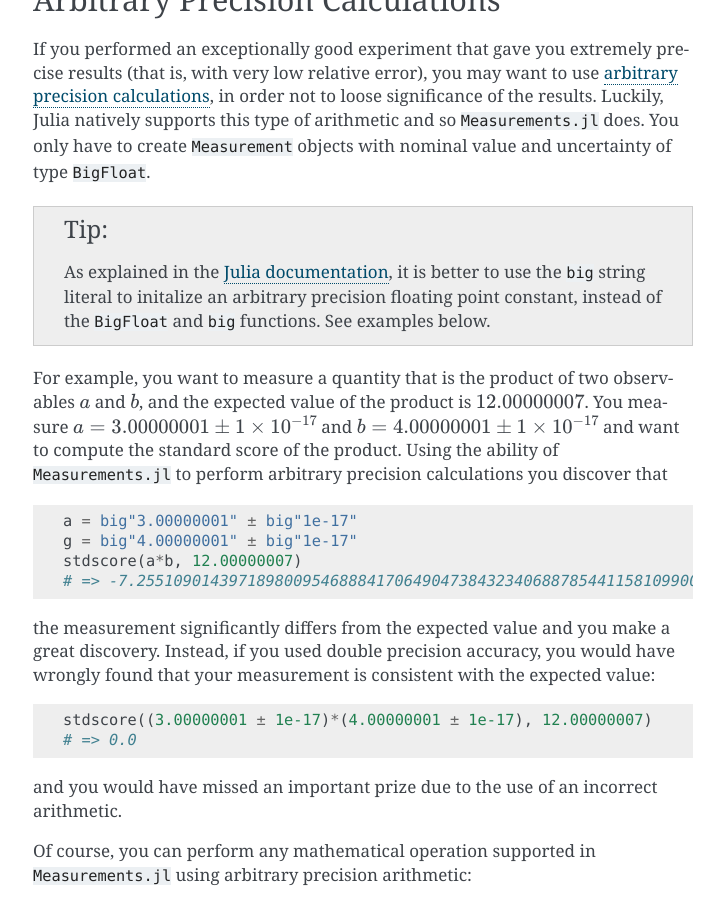
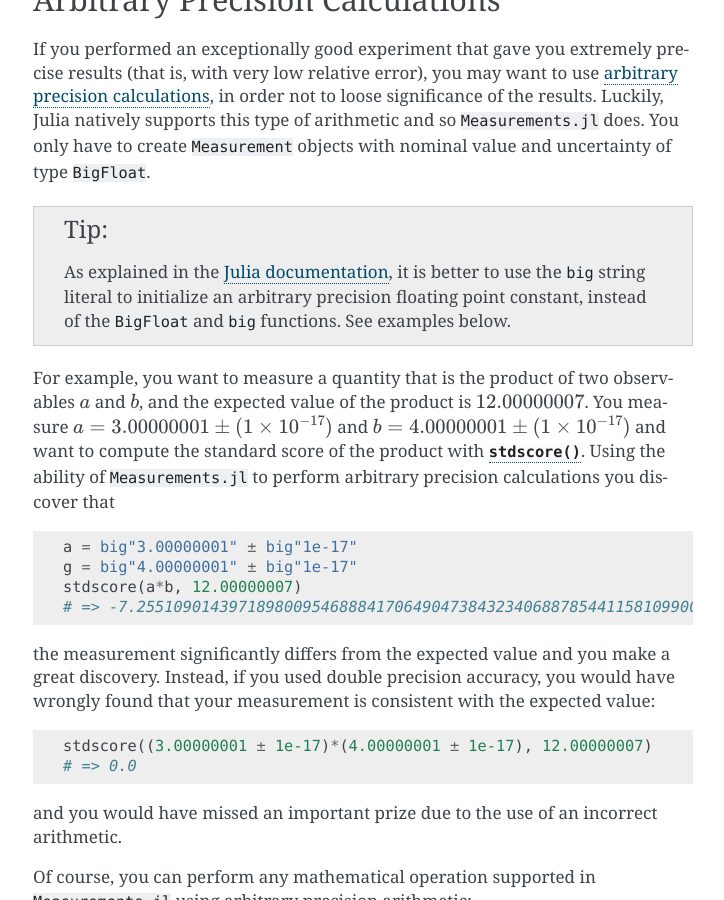
Before and after one commit to JuliaPhysics/Measurements.jl, a Sphinx documentation site: the page built from docs/examples.rst, in a window 1280 px wide and 900 px high, scrolled down 3795 px. Shown: the whole window, without its empty margins (387-1111 px from the left). Built offline with Sphinx 7.4.7, drawn with Linux system fonts in a browser that asks for light colours.

```diff
--- a/docs/examples.rst
+++ b/docs/examples.rst
@@ -214,16 +214,17 @@ to create ``Measurement`` objects with nominal value and uncertainty of type
 
    As explained in the `Julia documentation
    <http://docs.julialang.org/en/stable/stdlib/numbers/#Base.BigFloat>`__, it is
-   better to use the ``big`` string literal to initalize an arbitrary precision
+   better to use the ``big`` string literal to initialize an arbitrary precision
    floating point constant, instead of the ``BigFloat`` and ``big`` functions.
    See examples below.
 
 For example, you want to measure a quantity that is the product of two
 observables :math:`a` and :math:`b`, and the expected value of the product is
-:math:`12.00000007`.  You measure :math:`a = 3.00000001 \pm 1\times 10^{-17}`
-and :math:`b = 4.00000001 \pm 1\times 10^{-17}` and want to compute the standard
-score of the product.  Using the ability of ``Measurements.jl`` to perform
-arbitrary precision calculations you discover that
+:math:`12.00000007`.  You measure :math:`a = 3.00000001 \pm (1\times 10^{-17})`
+and :math:`b = 4.00000001 \pm (1\times 10^{-17})` and want to compute the
+standard score of the product with :func:`stdscore`.  Using the ability of
+``Measurements.jl`` to perform arbitrary precision calculations you discover
+that
 
 .. code-block:: julia
 
```
Also changed, not shown: NEWS.md (+1 -1 lines), 2 other files.
